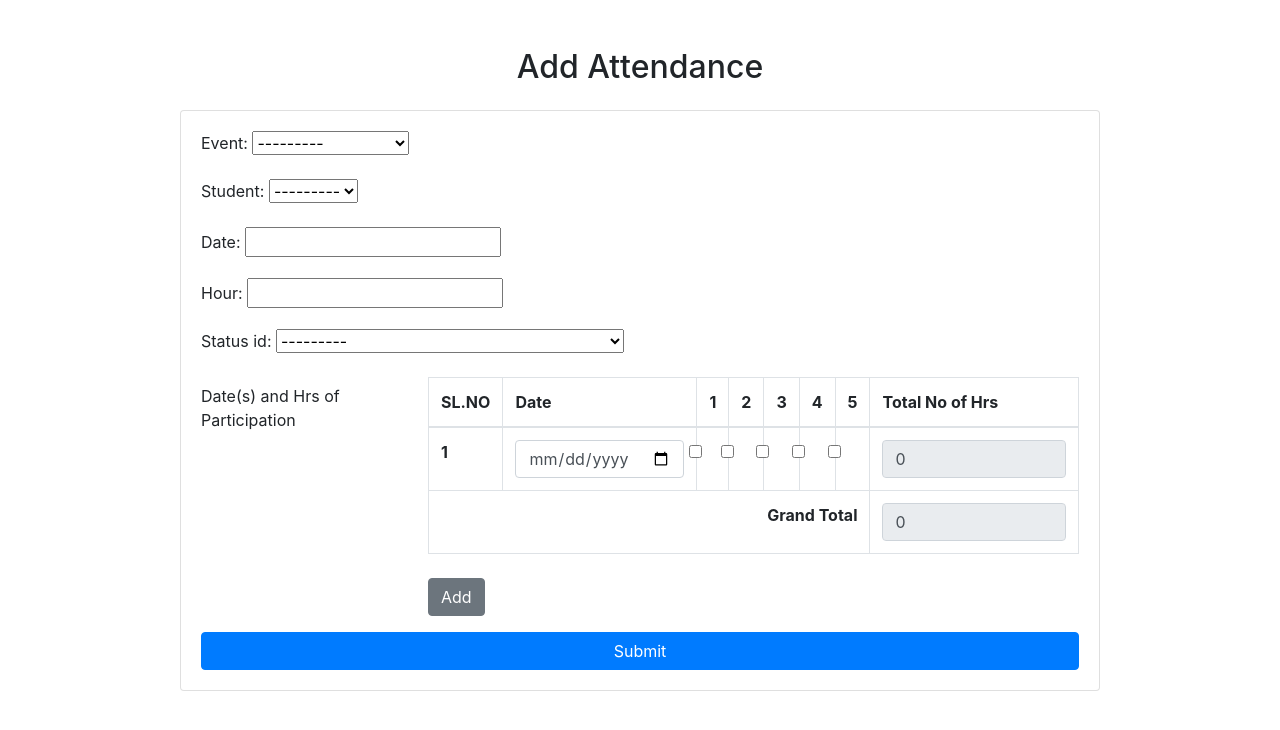
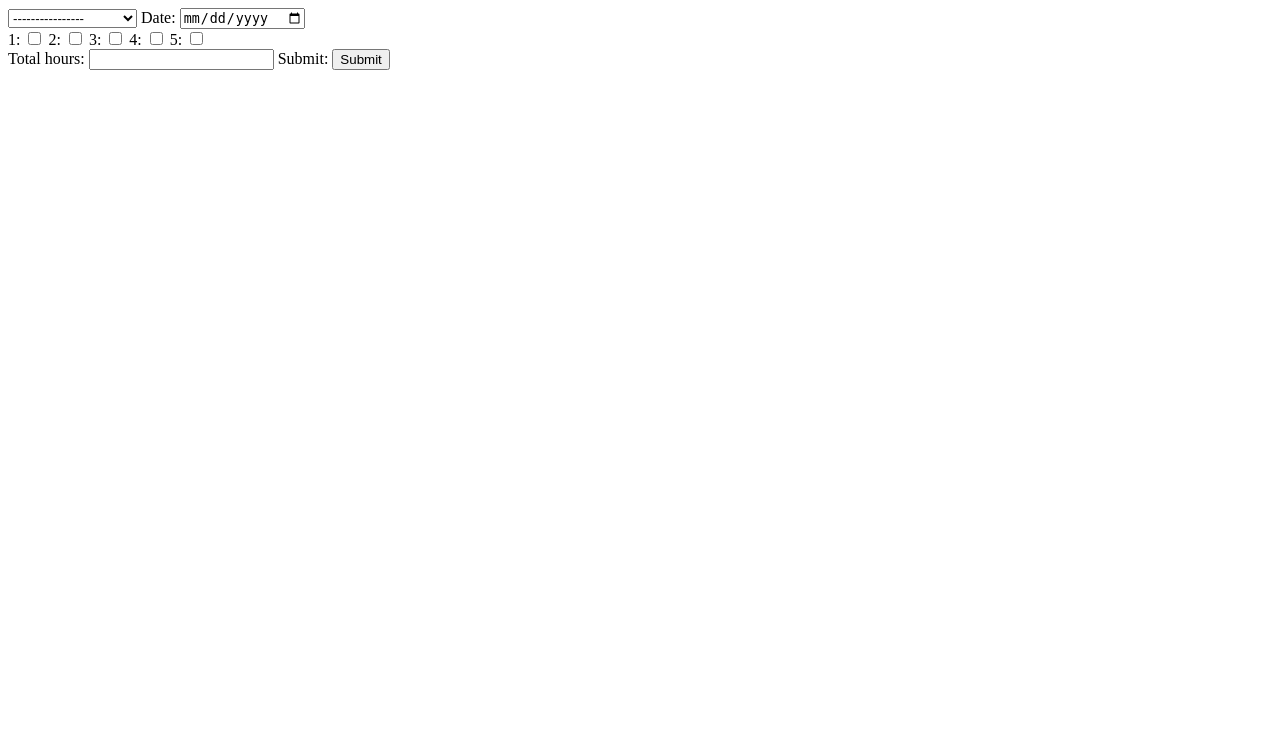
Before and after one commit to attendance2024/attendance2, a Django app: page /student/addattendance/ in a window 1280 px wide. Shown: the top 730 px of the page. Run offline with Django 5.2, Linux system fonts and the light colour scheme; a user stored in the database is signed in; data comes from the database, SQL or seed files in the repository; both versions use the stored data as it was after the commit; some libraries are stand-ins or nearby versions.

Commit message:
modified

```diff
--- a/attendance/settings.py
+++ b/attendance/settings.py
@@ -43,6 +43,7 @@
     'tutor',
     'principal',
     'authenticate',
+    'customeruser',
 ]
 
 MIDDLEWARE = [
--- a/attendance/urls.py
+++ b/attendance/urls.py
@@ -27,5 +27,4 @@
     path('tutor/',include('tutor.urls')),
     path('principal/',include('principal.urls')),
     path('',views.home,name="home")
-
 ]
--- a/student/forms.py
+++ b/student/forms.py
@@ -40,4 +40,4 @@
 class addform(forms.ModelForm):
     class Meta:
         model = addattendance
-        fields = '__all__'
+        fields = 'event','date','hour'
--- a/student/models.py
+++ b/student/models.py
@@ -55,7 +55,8 @@
     student = models.ForeignKey(student,on_delete=models.CASCADE)
     date = models.DateField()
     hour = models.SmallIntegerField(null=True)
-    status_id = models.ForeignKey(status,on_delete=models.CASCADE)
+    totalhour = models.IntegerField(default=1)
+    status_id = models.ForeignKey(status,on_delete=models.CASCADE,null=True)
 
 
 class tutor(models.Model):
--- a/student/templates/student/add_attendance.html
+++ b/student/templates/student/add_attendance.html
@@ -1,120 +1,28 @@
 <!DOCTYPE html>
-<html>
+<html lang="en">
 <head>
-    <title>Add Attendance</title>
-    <!-- Bootstrap CSS -->
-    <link href="https://stackpath.bootstrapcdn.com/bootstrap/4.5.2/css/bootstrap.min.css" rel="stylesheet">
+    <meta charset="UTF-8">
+    <meta name="viewport" content="width=device-width, initial-scale=1.0">
+    <title>Document</title>
 </head>
 <body>
-    <div class="container mt-5">
-        <h2 class="text-center mb-4">Add Attendance</h2>
-        <div class="row justify-content-center">
-            <div class="col-md-10">
-                <div class="card">
-                    <div class="card-body">
-                        <form method="post">
-                            {% csrf_token %}
-                            {{stud.student_name}}
-                            {{ form.as_p }}
-                            <div class="form-group row">
-                                <label for="dates" class="col-sm-3 col-form-label">Date(s) and Hrs of Participation</label>
-                                <div class="col-sm-9">
-                                    <table class="table table-bordered" id="attendanceTable">
-                                        <thead>
-                                            <tr>
-                                                <th scope="col">SL.NO</th>
-                                                <th scope="col">Date</th>
-                                                <th scope="col" class="checkbox-cell">1</th>
-                                                <th scope="col" class="checkbox-cell">2</th>
-                                                <th scope="col" class="checkbox-cell">3</th>
-                                                <th scope="col" class="checkbox-cell">4</th>
-                                                <th scope="col" class="checkbox-cell">5</th>
-                                                <th scope="col">Total No of Hrs</th>
-                                            </tr>
-                                        </thead>
-                                        <tbody>
-                                            <tr>
-                                                <th scope="row">1</th>
-                                                <td><input type="date" class="form-control" name="date_1" /></td>
-                                                <td class="checkbox-cell"><input type="checkbox" class="form-check-input hour-checkbox" /></td>
-                                                <td class="checkbox-cell"><input type="checkbox" class="form-check-input hour-checkbox" /></td>
-                                                <td class="checkbox-cell"><input type="checkbox" class="form-check-input hour-checkbox" /></td>
-                                                <td class="checkbox-cell"><input type="checkbox" class="form-check-input hour-checkbox" /></td>
-                                                <td class="checkbox-cell"><input type="checkbox" class="form-check-input hour-checkbox" /></td>
-                                                <td><input type="number" class="form-control total-hours" readonly value="0" /></td>
-                                            </tr>
-                                        </tbody>
-                                        <tfoot>
-                                            <tr>
-                                                <td colspan="7" class="text-right"><strong>Grand Total</strong></td>
-                                                <td><input type="number" class="form-control" readonly value="0" id="grandTotal" /></td>
-                                            </tr>
-                                        </tfoot>
-                                    </table>
-                                    <button type="button" class="btn btn-secondary mt-2" id="addRowButton">Add</button>
-                                </div>
-                            </div>
-                            <button type="submit" class="btn btn-primary btn-block mt-3">Submit</button>
-                        </form>
-                    </div>
-                </div>
-            </div>
-        </div>
-    </div>
-    <!-- Bootstrap JS (optional) -->
-    <script src="https://code.jquery.com/jquery-3.5.1.slim.min.js"></script>
-    <script src="https://cdn.jsdelivr.net/npm/@popperjs/core@2.9.2/dist/umd/popper.min.js"></script>
-    <script src="https://stackpath.bootstrapcdn.com/bootstrap/4.5.2/js/bootstrap.min.js"></script>
-    <script>
-        document.addEventListener('DOMContentLoaded', function() {
-            let rowNumber = 2;
-
-            document.getElementById('addRowButton').addEventListener('click', function() {
-                const table = document.getElementById('attendanceTable').getElementsByTagName('tbody')[0];
-                const newRow = table.insertRow();
-
-                newRow.innerHTML = `
-                    <th scope="row">${rowNumber}</th>
-                    <td><input type="date" class="form-control" name="date_${rowNumber}" /></td>
-                    <td class="checkbox-cell"><input type="checkbox" class="form-check-input hour-checkbox" /></td>
-                    <td class="checkbox-cell"><input type="checkbox" class="form-check-input hour-checkbox" /></td>
-                    <td class="checkbox-cell"><input type="checkbox" class="form-check-input hour-checkbox" /></td>
-                    <td class="checkbox-cell"><input type="checkbox" class="form-check-input hour-checkbox" /></td>
-                    <td class="checkbox-cell"><input type="checkbox" class="form-check-input hour-checkbox" /></td>
-                    <td><input type="number" class="form-control total-hours" readonly value="0" /></td>
-                `;
-
-                rowNumber++;
-                attachCheckboxListeners();
-            });
-
-            function attachCheckboxListeners() {
-                document.querySelectorAll('.hour-checkbox').forEach(checkbox => {
-                    checkbox.addEventListener('change', calculateTotals);
-                });
-            }
-
-            function calculateTotals() {
-                let grandTotal = 0;
-
-                document.querySelectorAll('#attendanceTable tbody tr').forEach(row => {
-                    let totalHours = 0;
-
-                    row.querySelectorAll('.hour-checkbox').forEach(checkbox => {
-                        if (checkbox.checked) {
-                            totalHours++;
-                        }
-                    });
-
-                    row.querySelector('.total-hours').value = totalHours;
-                    grandTotal += totalHours;
-                });
-
-                document.getElementById('grandTotal').value = grandTotal;
-            }
-
-            attachCheckboxListeners();
-        });
-    </script>
+    <form action="{% url 'add_attendance' %}" method="post">
+        {% csrf_token %}
+    <select name="event">
+    <option>----------------</option>
+    {% for i in eve %}
+    <option value="{{i.event_description}}" >{{i.event_description}}</option>
+    {% endfor %}
+    </select>
+        Date: <input type="date" name="date" ><br>
+        1: <input type="checkbox" name="hour" value="1">
+        2: <input type="checkbox" name="hour" value="2">
+        3: <input type="checkbox" name="hour" value="3">
+        4: <input type="checkbox" name="hour" value="4">
+        5: <input type="checkbox" name="hour" value="5">
+        <br>
+        Total hours: <input type="text" name="totalhours">
+        Submit: <input type="submit" >
+    </form>
 </body>
 </html>
--- a/student/views.py
+++ b/student/views.py
@@ -26,17 +26,29 @@
 
 @login_required()
 def add_attendance(request):
+    context = {
+        'eve': event.objects.all()
+    }
     if request.method == 'POST':
-        form = addform(request.POST)
-        if form.is_valid():
-            attendance=form.save(commit=False)
-            attendance.uploaded_by = request.user
+        evet_description = request.POST.get('event')
+        event_instance = event.objects.get(event_description=evet_description)
+        student_instance = student.objects.get(user=request.user)
+        date = request.POST.get('date')
+        hours = request.POST.getlist('hour')
+        totalhour = request.POST.get('totalhours')
+
+        for hour in hours:
+            attendance = addattendance(
+                event=event_instance,
+                student=student_instance,
+                date=date,
+                hour=hour,
+                totalhour=totalhour
+            )
             attendance.save()
-            return redirect('success')
-    else:
-        form = addform()
-        stud = student.objects.filter(user=request.user)
-    return render(request, 'student/add_attendance.html', {'form': form,'stud':stud})
+        return redirect('success')
+
+    return render(request, 'student/add_attendance.html', context)
 
 @login_required()
 def view_attendance(request):
--- a/teacher/urls.py
+++ b/teacher/urls.py
@@ -4,4 +4,8 @@
     path('', views.teacher, name='teacher'),
     path('viewattendance/', views.view_attendance, name='view_attendance'),
     path('editattendance/', views.edit_attendance, name='edit_attendance'),
+    path('login/', views.login_view, name='login'),
+    path('principal_dashboard/', views.principal_dashboard, name='principal_dashboard'),
+    path('hod_dashboard/', views.hod_dashboard, name='hod_dashboard'),
+    path('teacher_dashboard/', views.teacher_dashboard, name='teacher_dashboard'),
 ]
```
Also changed, not shown: student/templates/student/view_attendance.html (+11 -8 lines), teacher/templates/teacher/edit_attendance.html (added, +23 -0 lines), teacher/templates/teacher/teacher.html (added, +58 -0 lines), teacher/templates/teacher/view_attendance.html (added, +17 -0 lines), teacher/views.py (+75 -0 lines), db.sqlite3, student/migrations/0002_addattendance_totalhour.py (added), student/migrations/0003_alter_addattendance_status_id.py (added).
